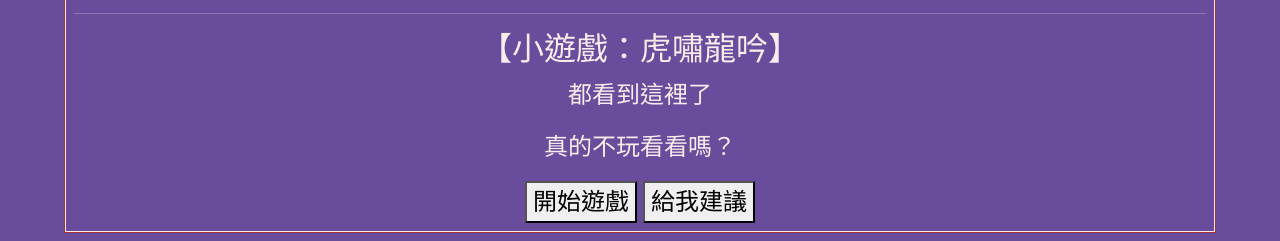
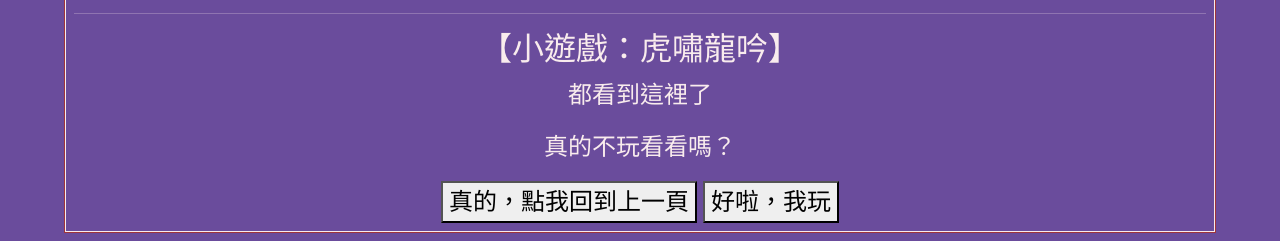
Before and after one commit to occultationtw/vis2023f, a plain HTML site: page hw00/index.html in a window 1280 px wide. Shown: the part 1584-1825 px from the top of the page. Drawn offline with nearby package versions, Linux system fonts and the light colour scheme.

Commit message:
Update index.html

```diff
--- a/hw00/index.html
+++ b/hw00/index.html
@@ -237,8 +237,8 @@
       <h2>【小遊戲：虎嘯龍吟】</h2>
       <p>都看到這裡了</p>
       <p>真的不玩看看嗎？</p>
-      <button onclick="startGame()">開始遊戲</button>
-      <button onclick="startGame()">給我建議</button>
+      <button onclick="startGame()">真的，點我回到上一頁</button>
+      <button onclick="startGame()">好啦，我玩</button>
       <script>
         function startGame() {
           window.location.href = "https://www.youtube.com/watch?v=dQw4w9WgXcQ&ab_channel=RickAstley";
```
